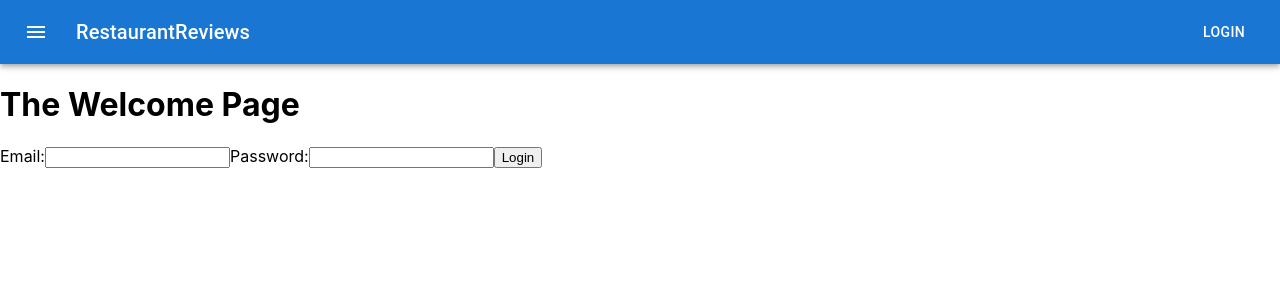
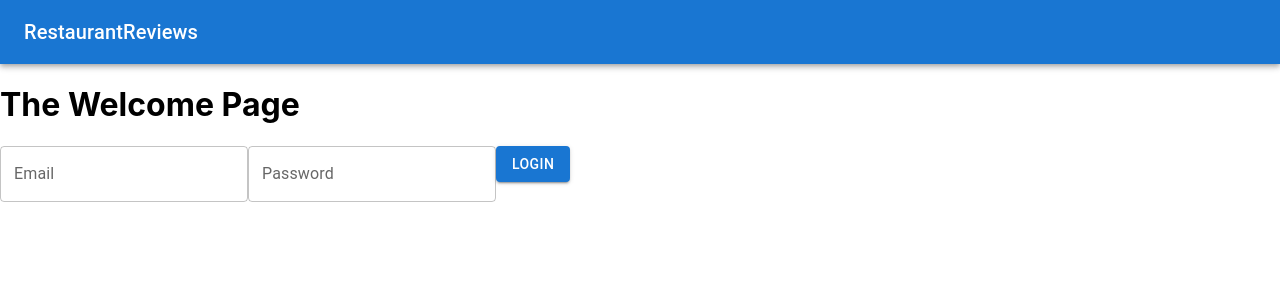
Before and after one commit to jodiemcgrane/react-restaurant-app, a React (Create React App) app: page / in a window 1280 px wide. Shown: the top 300 px of the page. Built offline with nearby package versions, Linux system fonts and the light colour scheme.

Commit message:
Show/hide Navbar data whether user is logged in or not

```diff
--- a/src/components/LoginForm.js
+++ b/src/components/LoginForm.js
@@ -1,7 +1,8 @@
 import axios from "axios"
 import { useState } from "react"
 
-// import TextField from '@mui/material/TextField';
+import TextField from '@mui/material/TextField';
+import Button from '@mui/material/Button';
 
 const LoginForm = (props) => {
 
@@ -31,13 +32,21 @@ const LoginForm = (props) => {
 
     return (
         <div>
-            {/* <TextField id="outlined-basic" label="Email" type="email" variant="outlined" />
-          <TextField id="outlined-basic" label="Password" type="password" variant="outlined" /> */}
+            <TextField
+                id="outlined-basic"
+                label="Email"
+                type="email"
+                variant="outlined"
+                onChange={handleForm} />
 
-            Email:<input type="text" name="email" onChange={handleForm} />
-            Password:<input type="password" name="password" onChange={handleForm} />
+            <TextField
+                id="outlined-basic"
+                label="Password"
+                type="password"
+                variant="outlined"
+                onChange={handleForm} />
 
-            <button onClick={submitForm}>Login</button>
+            <Button variant="contained" onClick={submitForm}>Login</Button>
 
         </div>
     );
--- a/src/components/Navbar.js
+++ b/src/components/Navbar.js
@@ -12,34 +12,54 @@ import MenuIcon from '@mui/icons-material/Menu';
 const Navbar = (props) => {
 
     let logoutButton;
+    let burgerButton;
 
     if (props.authenticated) {
-        //soft bracket for multiple lines of JSX, error id not
+        //soft bracket for multiple lines of JSX, error if not
         logoutButton = (
-          <button onClick={() => props.onAuthenticated(false)}>Logout</button>
+            <Button
+                color="inherit"
+                onClick={() => props.onAuthenticated(false)}
+            >Logout
+            </Button>
         )
-      }
+        burgerButton = (
+            <IconButton
+                size="large"
+                edge="start"
+                color="inherit"
+                aria-label="menu"
+                sx={{ mr: 2 }}
+            >
+                <MenuIcon
+                    onClick={() => props.onAuthenticated(false)}
+                />
+            </IconButton>
+        )
+    }
 
     return (
         <Box sx={{ flexGrow: 1 }}>
             <AppBar position="static">
                 <Toolbar>
-                    <IconButton
-                        size="large"
-                        edge="start"
-                        color="inherit"
-                        aria-label="menu"
-                        sx={{ mr: 2 }}
+
+                    {burgerButton}
+
+                    <Typography
+                        variant="h6"
+                        component="div"
+                        sx={{ flexGrow: 1 }}
                     >
-                        <MenuIcon />
-                    </IconButton>
-
-                    <Typography variant="h6" component="div" sx={{ flexGrow: 1 }}>
-                        <Link to="/" style={{ color: 'inherit', textDecoration: 'inherit' }}>RestaurantReviews</Link>
+                        <Link
+                            to="/"
+                            style={{ color: 'inherit', textDecoration: 'inherit' }}
+                        >
+                            RestaurantReviews
+                        </Link>
                     </Typography>
 
-                    <Button color="inherit">Login</Button>
                     {logoutButton}
+
                 </Toolbar>
             </AppBar>
         </Box>
```
